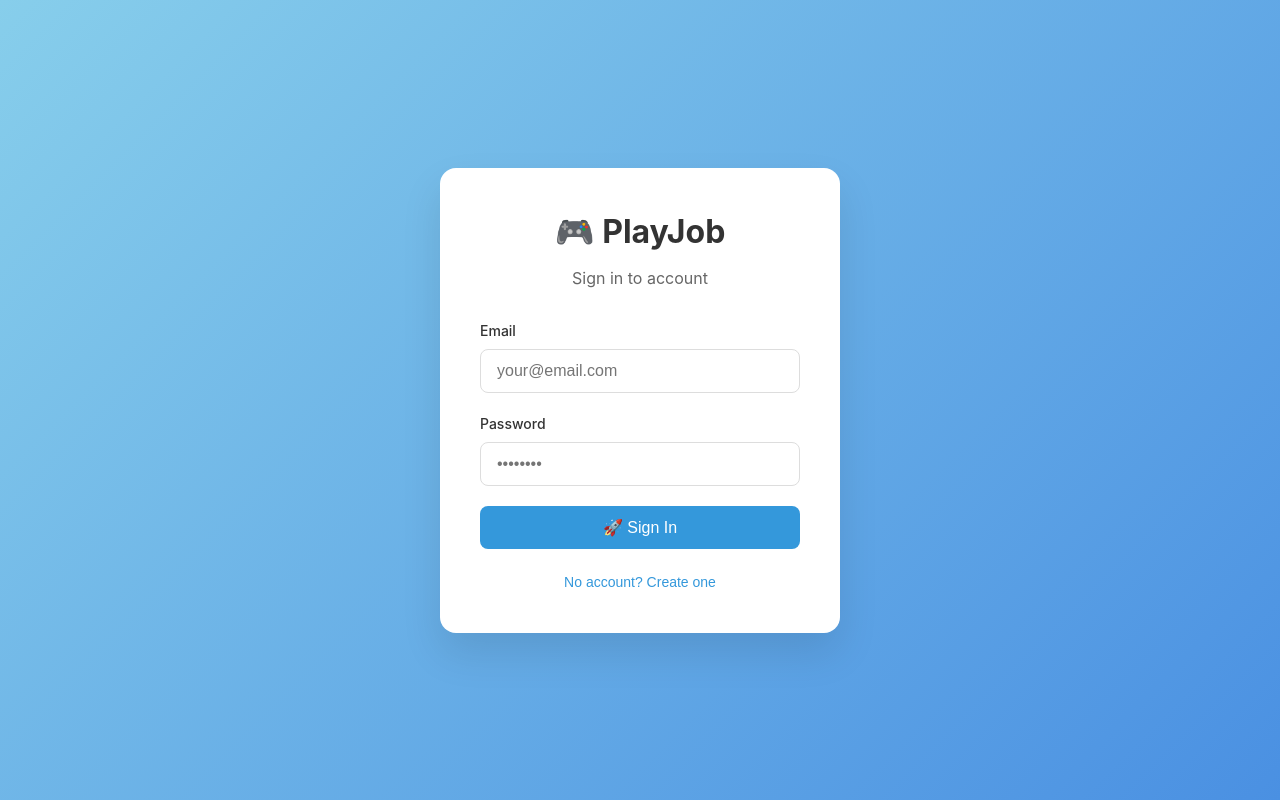
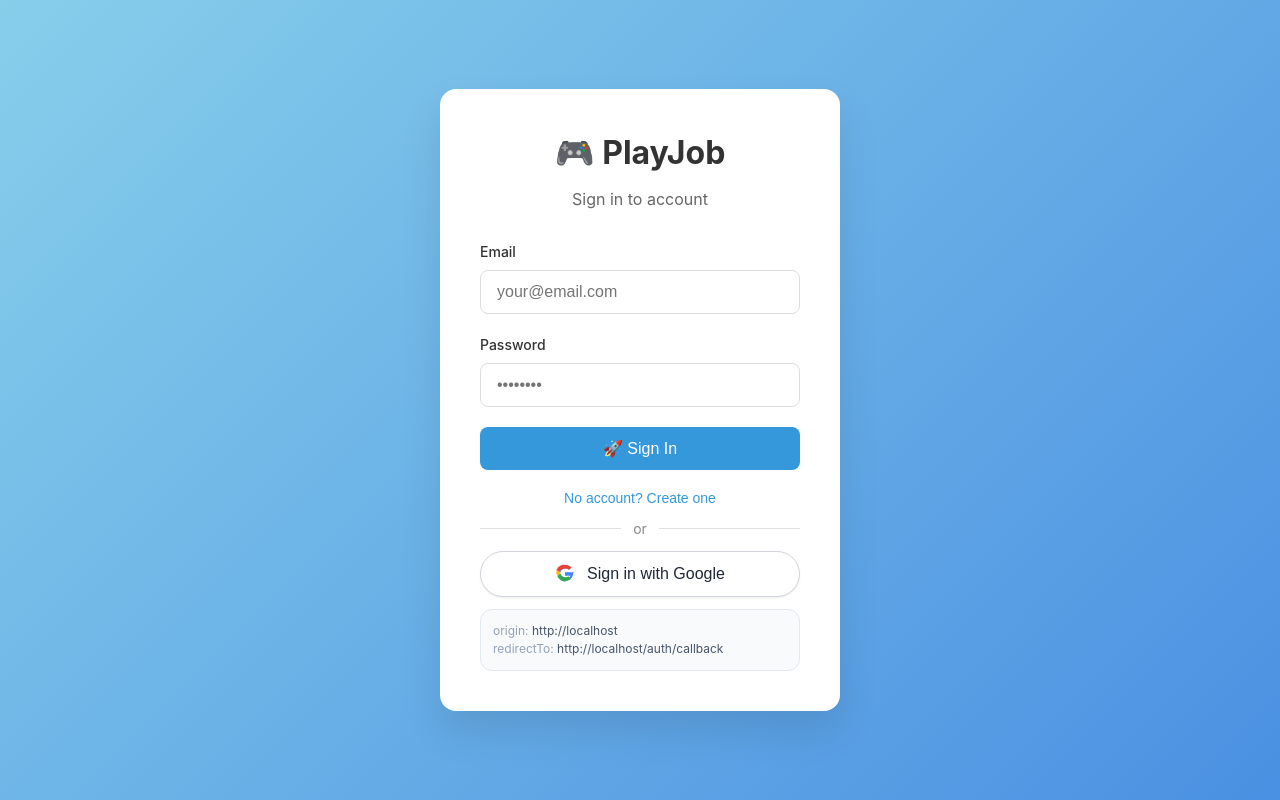
Before and after one commit to gregneu/playjob, a React (Vite) app: page / in a window 1280 px wide. Built offline with nearby package versions, Linux system fonts and the light colour scheme; no server answers.

Commit message:
обновил проект

```diff
--- a/src/components/AuthScreen.tsx
+++ b/src/components/AuthScreen.tsx
@@ -1,5 +1,6 @@
-import { useState } from 'react'
+import { useEffect, useState } from 'react'
 import { useAuth } from '../hooks/useAuth'
+import { signInWithGoogle, getRedirectForDebug } from '../lib/supabase-browser'
 
 export const AuthScreen = () => {
   const [isLogin, setIsLogin] = useState(true)
@@ -7,8 +8,17 @@
   const [password, setPassword] = useState('')
   const [fullName, setFullName] = useState('')
   const [loading, setLoading] = useState(false)
+  const [googleLoading, setGoogleLoading] = useState(false)
   const [message, setMessage] = useState('')
+  const [debugInfo, setDebugInfo] = useState<{ origin: string; redirectTo: string | undefined }>({ origin: '', redirectTo: undefined })
   const { signIn, signUp } = useAuth()
+
+  useEffect(() => {
+    setDebugInfo({
+      origin: typeof window !== 'undefined' ? window.location.origin : '',
+      redirectTo: getRedirectForDebug()
+    })
+  }, [])
 
   const handleSubmit = async (e: React.FormEvent) => {
     e.preventDefault()
@@ -33,6 +43,22 @@
       }
     } finally {
       setLoading(false)
+    }
+  }
+
+  const handleGoogleSignIn = async () => {
+    setGoogleLoading(true)
+    try {
+      await signInWithGoogle()
+      setMessage('Google sign-in successful!')
+    } catch (error: unknown) {
+      if (error instanceof Error) {
+        setMessage(`Google sign-in error: ${error.message}`)
+      } else {
+        setMessage('An unknown error occurred during Google sign-in')
+      }
+    } finally {
+      setGoogleLoading(false)
     }
   }
 
@@ -158,7 +184,7 @@
           </div>
         )}
 
-        <div style={{ marginTop: '20px', textAlign: 'center' }}>
+        <div style={{ marginTop: '20px', display: 'flex', flexDirection: 'column', gap: '12px' }}>
           <button
             onClick={() => setIsLogin(!isLogin)}
             style={{
@@ -172,6 +198,55 @@
           >
             {isLogin ? 'No account? Create one' : 'Already have an account? Sign in'}
           </button>
+
+          <div style={{ display: 'flex', alignItems: 'center', gap: '12px', color: '#888', fontSize: '14px', justifyContent: 'center' }}>
+            <span style={{ height: '1px', flex: 1, background: '#e0e0e0' }} />
+            <span>or</span>
+            <span style={{ height: '1px', flex: 1, background: '#e0e0e0' }} />
+          </div>
+
+          <button
+            onClick={handleGoogleSignIn}
+            disabled={googleLoading}
+            style={{
+              display: 'flex',
+              alignItems: 'center',
+              justifyContent: 'center',
+              gap: '12px',
+              width: '100%',
+              background: 'white',
+              color: '#1f2937',
+              border: '1px solid #d1d5db',
+              borderRadius: '9999px',
+              padding: '12px',
+              fontSize: '16px',
+              fontWeight: 500,
+              cursor: googleLoading ? 'not-allowed' : 'pointer',
+              boxShadow: '0 1px 2px rgba(15, 23, 42, 0.08)',
+              opacity: googleLoading ? 0.7 : 1
+            }}
+          >
+            <svg viewBox="0 0 20 20" style={{ height: '20px', width: '20px' }} aria-hidden="true">
+              <path d="M19.6 8.4h-1.02V8.35H10v3.3h5.49c-.8 2.06-2.7 3.48-4.99 3.48a5.44 5.44 0 0 1-5.51-5.37A5.44 5.44 0 0 1 10.5 4.4c1.38 0 2.63.5 3.6 1.32l2.32-2.25C14.89 1.86 12.85 1 10.5 1 6.08 1 2.5 4.48 2.5 8.86s3.58 7.86 7.99 7.86c4.59 0 7.74-3.16 7.74-7.62 0-.63-.07-1.12-.17-1.71z" fill="#4285F4" />
+              <path d="M1.53 5.862A7.976 7.976 0 0 0 2.5 12.3l2.8-2.18a4.61 4.61 0 0 1-.18-1.26c0-.44.07-.87.18-1.26L1.53 5.86z" fill="#FBBC05" />
+              <path d="M10.5 4.4c1.38 0 2.63.5 3.6 1.32l2.32-2.25C14.89 1.86 12.85 1 10.5 1A7.99 7.99 0 0 0 1.53 5.86l2.77 2.01C5.03 5.81 7.55 4.4 10.5 4.4z" fill="#EA4335" />
+              <path d="M10.5 16.72c2.3 0 4.19-.74 5.59-2.03l-2.74-2.13c-.73.5-1.66.79-2.85.79-2.29 0-4.2-1.42-4.99-3.48L2.5 12.3C3.9 15.42 7.02 17.72 10.5 17.72z" fill="#34A853" />
+            </svg>
+            {googleLoading ? 'Connecting…' : 'Sign in with Google'}
+          </button>
+
+          <div style={{
+            background: '#f8fafc',
+            border: '1px solid #e2e8f0',
+            borderRadius: '12px',
+            padding: '12px',
+            fontSize: '12px',
+            color: '#475569',
+            lineHeight: 1.5
+          }}>
+            <div><span style={{ color: '#94a3b8' }}>origin:</span> {debugInfo.origin || 'N/A'}</div>
+            <div><span style={{ color: '#94a3b8' }}>redirectTo:</span> {debugInfo.redirectTo || 'undefined'}</div>
+          </div>
         </div>
       </div>
     </div>
```
